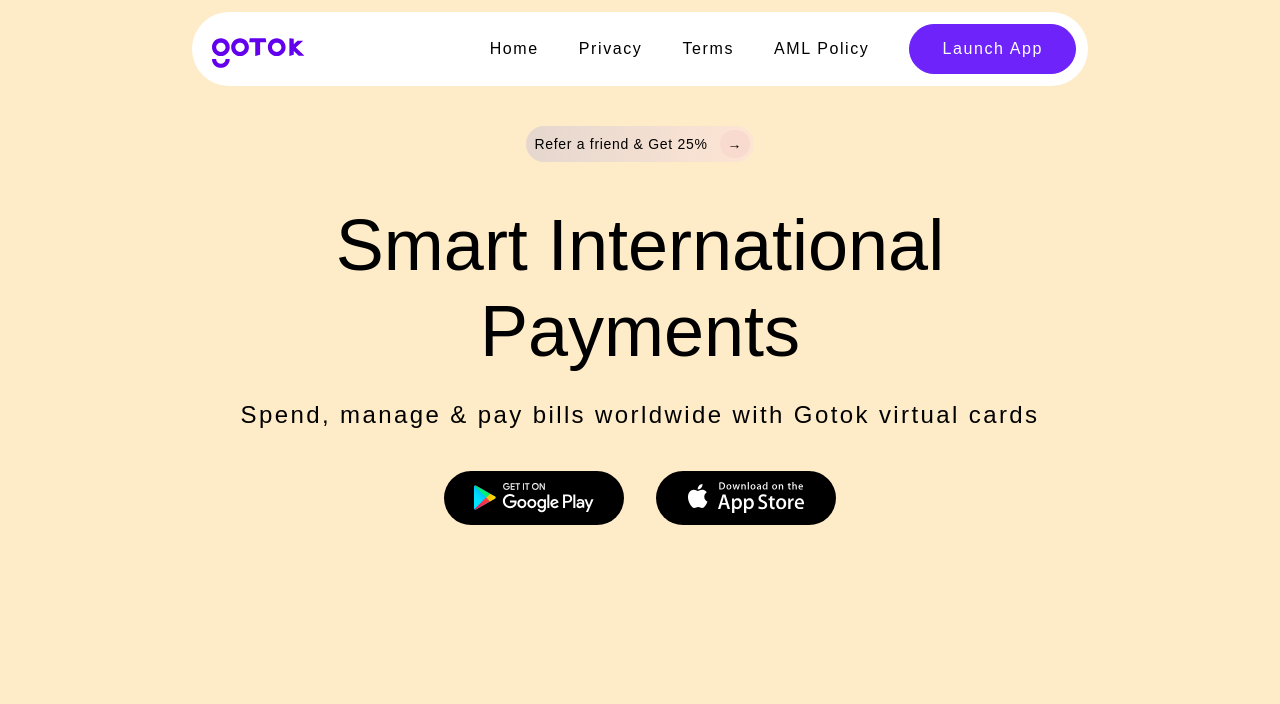
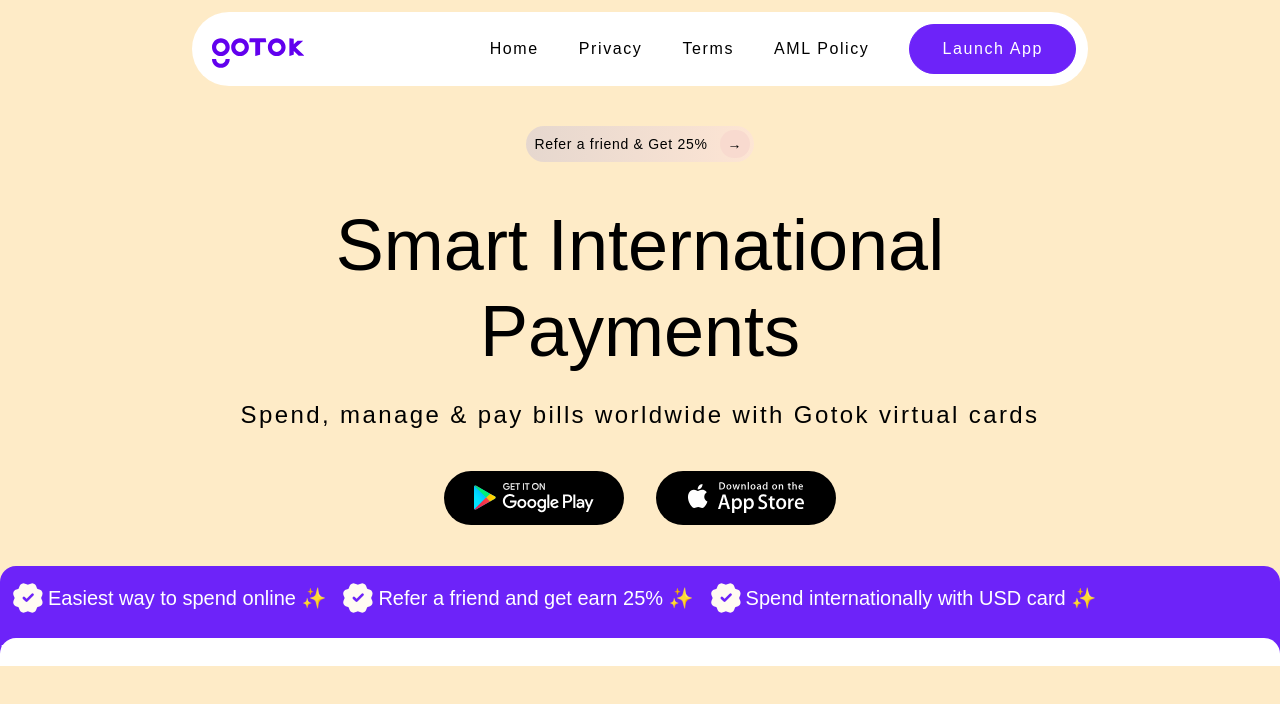
Before and after one commit to blessedmadukoma/gotok-clone, a Next.js app: page / in a window 1280 px wide. Shown: the top 704 px of the page. Built offline with nearby package versions, Linux system fonts and the light colour scheme; a web font is replaced by a local one.

Commit message:
animation part 1

```diff
--- a/src/app/page.tsx
+++ b/src/app/page.tsx
@@ -44,6 +44,29 @@
             <img src="./appstore.svg" alt="" />
           </a>
         </section>
+
+        <section className="bg-primary-purple w-full rounded-t-2xl text-white pt-4 text-xl overflow-x-hidden">
+          <section className="flex justify-evenly space-x-12 mb-6 mx-6 animate-marquee whitespace-nowrap">
+            <span className="flex items-center space-x-1">
+              <img src="./check-verified.svg" alt="Verified" />
+              <span>Pay bills with Gotok ✨</span>
+            </span>
+            <span className="flex items-center space-x-1">
+              <img src="./check-verified.svg" alt="Verified" />
+              <span>Easiest way to spend online ✨</span>
+            </span>
+            <span className="flex items-center space-x-1">
+              <img src="./check-verified.svg" alt="Verified" />
+              <span>Refer a friend and get earn 25% ✨</span>
+            </span>
+            <span className="flex items-center space-x-1">
+              <img src="./check-verified.svg" alt="Verified" />
+              <span>Spend internationally with USD card ✨</span>
+            </span>
+          </section>
+
+          <section className="w-full bg-white rounded-t-2xl">Hi</section>
+        </section>
       </div>
     </main>
   );
--- a/tailwind.config.js
+++ b/tailwind.config.js
@@ -33,6 +33,15 @@
 
         //   pending: "#FFF7CD",
       },
+      animation: {
+        marquee: "marquee 25s linear infinite",
+      },
+      keyframes: {
+        marquee: {
+          "0%": { transform: "translateX(0%)" },
+          "100%": { transform: "translateX(-100%)" },
+        },
+      },
     },
   },
   plugins: [],
```
Also changed, not shown: public/check-verified.svg (added).
